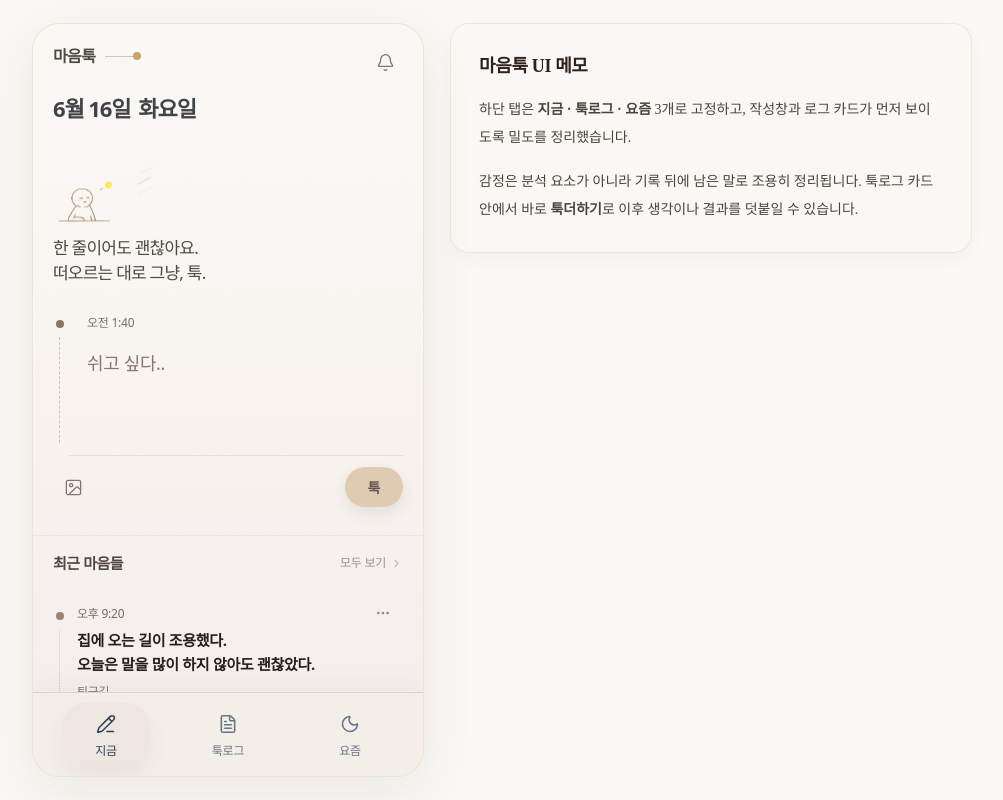
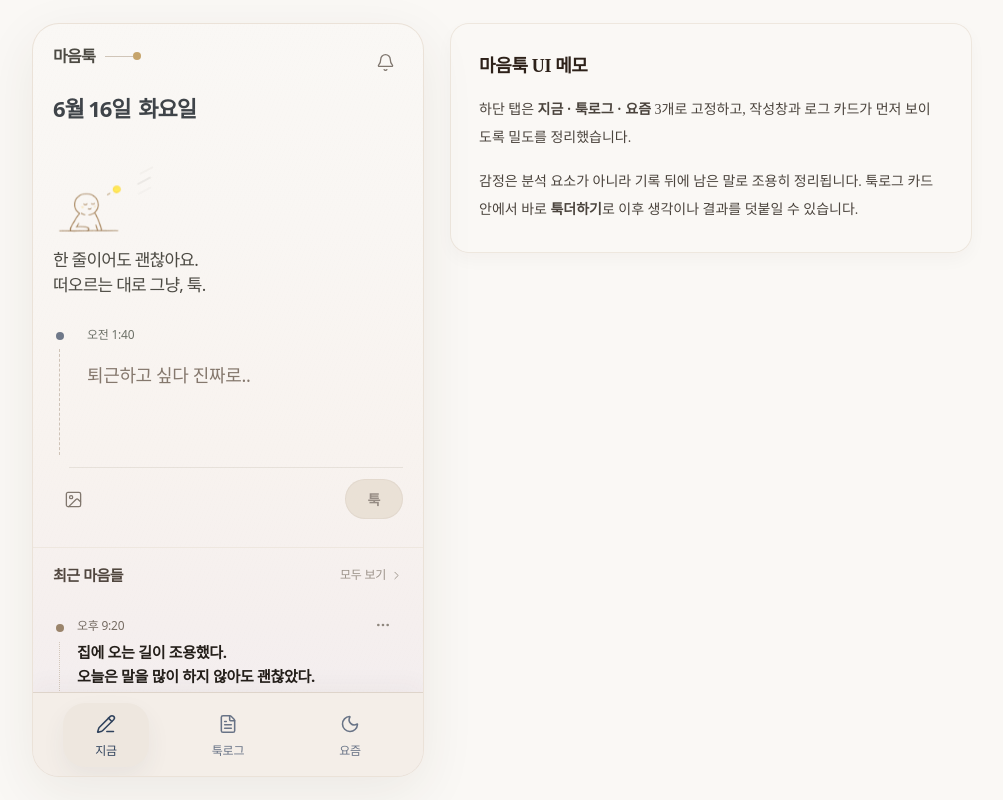
Before and after one commit to ojhdream/maeumtuk, a React (Vite) app: page / in a window 1280 px wide. Shown: the whole page, without its empty margins (138-1141 px from the left). Built offline with nearby package versions, Linux system fonts and the light colour scheme; a web font is replaced by a local one.

Commit message:
Tune emotional tone and character scale

```diff
--- a/src/App.jsx
+++ b/src/App.jsx
@@ -415,12 +415,12 @@ function getHourFromTimeLabel(time) {
 }
 
 function getTimeDotColor(hour) {
-  if (hour >= 5 && hour < 10) return "#e6bd50";
-  if (hour >= 10 && hour < 14) return "#f0bd3f";
-  if (hour >= 14 && hour < 17) return "#de9c57";
-  if (hour >= 17 && hour < 21) return "#c9794f";
-  if (hour >= 21 || hour < 1) return "#78839a";
-  return "#8c8798";
+  if (hour >= 5 && hour < 10) return "#b8915d";
+  if (hour >= 10 && hour < 14) return "#9f7856";
+  if (hour >= 14 && hour < 17) return "#a7665d";
+  if (hour >= 17 && hour < 21) return "#746f8e";
+  if (hour >= 21 || hour < 1) return "#53657d";
+  return "#6f7889";
 }
 
 const flowDotColors = ["#8a7660", "#9a846b", "#7d6b58", "#a08f7d", "#8f7f6f"];
@@ -1094,6 +1094,12 @@ const nowNoteGuideOptions = [
   "왜 이렇게 피곤하지..",
   "아 진짜 모르겠다..",
   "오늘 하늘 예쁘네...",
+  "아 왜 이렇게 예민하지..",
+  "그 말이 계속 걸린다..",
+  "괜히 서운하다..",
+  "나 지금 좀 찌질한 듯..",
+  "기분이 이상하게 들떠있다..",
+  "아무것도 하기 싫다..",
 ];
 
 function NowTab({ todayLogs, recentLogs, onAddLog, onAddDetails, onEditLog, onDeleteLog, onHideWritingExample, onShowSaved }) {
@@ -1215,11 +1221,11 @@ function NowTab({ todayLogs, recentLogs, onAddLog, onAddDetails, onEditLog, onDe
           isLeaving ? "translate-y-0.5 opacity-55" : ""
         }`}
       >
-        <div className="maeumtuk-hero-friend relative mb-0 h-[82px] w-[136px] overflow-hidden">
+        <div className="maeumtuk-hero-friend relative mb-0 h-[94px] w-[156px] overflow-hidden">
           <img
             src="/now-hero.png"
             alt=""
-            className="maeumtuk-hero-friend-img -ml-[33px] h-[85px] w-[175px] max-w-none object-contain object-left opacity-95 mix-blend-multiply"
+            className="maeumtuk-hero-friend-img -ml-[38px] h-[98px] w-[201px] max-w-none object-contain object-left opacity-95 mix-blend-multiply"
             draggable="false"
           />
         </div>
@@ -1241,7 +1247,7 @@ function NowTab({ todayLogs, recentLogs, onAddLog, onAddDetails, onEditLog, onDe
         />
         <div className="relative pb-2 pl-[16px]">
           <div className="flex h-[28px] items-center pl-[18px] text-[12px] font-medium tracking-[-0.02em] text-[#6d7168]">
-            <span className="absolute left-[3px] top-[11px] h-2 w-2 rounded-full bg-[#8a7660]" />
+            <span className="absolute left-[3px] top-[11px] h-2 w-2 rounded-full" style={{ background: currentMeta.dot }} />
             <span>{currentMeta.time}</span>
           </div>
           <span
@@ -1957,11 +1963,11 @@ function LogTab({ logItems, onAddDetails, onEditLog, onUpdateLog, onDeleteLog })
           <div>
             <div className="flex items-end gap-3">
               <h1 className="font-['Pretendard'] text-[24px] font-semibold tracking-[-0.045em] text-[#201a15]">툭로그</h1>
-              <span className="relative mb-0.5 block h-[24px] w-[42px] overflow-hidden" aria-hidden="true">
+              <span className="relative mb-0.5 block h-[34px] w-[58px] overflow-hidden" aria-hidden="true">
                 <img
                   src="/now-hero.png"
                   alt=""
-                  className="-ml-[10px] h-[24px] w-[58px] max-w-none object-contain object-left opacity-80 mix-blend-multiply"
+                  className="-ml-[14px] h-[34px] w-[82px] max-w-none object-contain object-left opacity-82 mix-blend-multiply"
                   draggable="false"
                 />
               </span>
--- a/src/index.css
+++ b/src/index.css
@@ -188,16 +188,18 @@ button,
   opacity: 0.82;
 }
 
-.tuk-button:not(:disabled),
-.tuk-button[aria-disabled="true"] {
-  background-color: #d8c3a4;
-  color: #3f352b;
-  box-shadow: 0 6px 16px rgba(98, 79, 58, 0.14);
+.tuk-button:not(:disabled) {
+  background-color: #b89666;
+  color: #2f261e;
+  box-shadow: 0 7px 18px rgba(125, 91, 55, 0.18);
   opacity: 1;
 }
 
 .tuk-button[aria-disabled="true"] {
-  opacity: 0.82;
+  background-color: #e8dfd3;
+  color: #8b8178;
+  box-shadow: inset 0 0 0 1px rgba(126, 109, 92, 0.08);
+  opacity: 0.9;
 }
 
 .tuk-button:not(:disabled):active {
```
